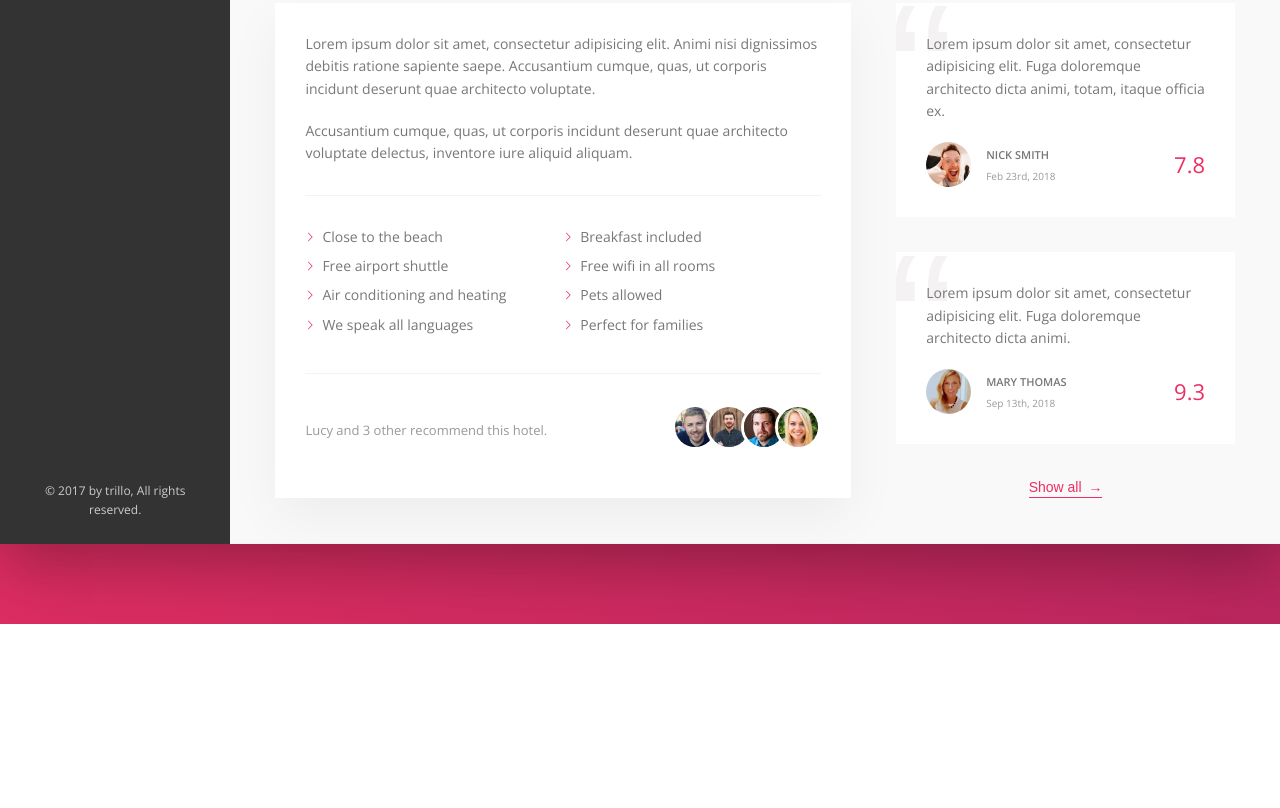
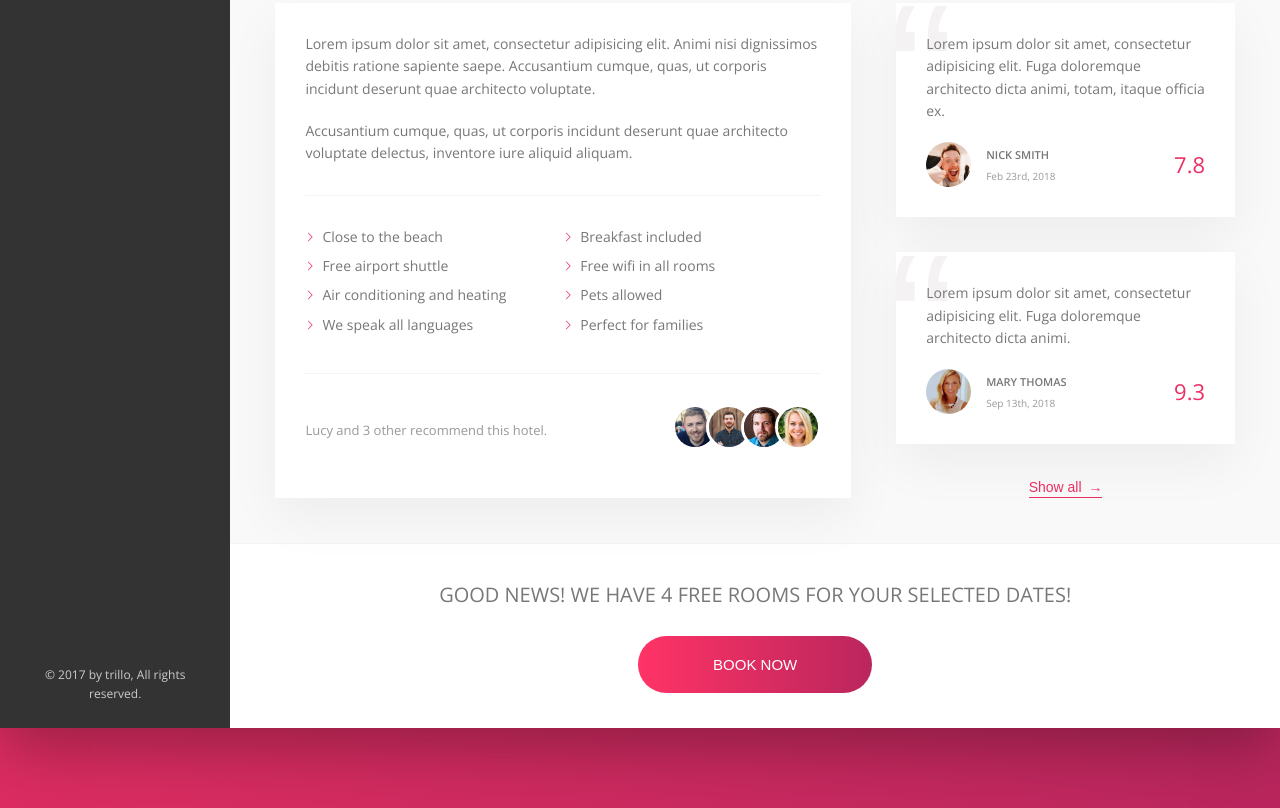
Before and after one commit to Nuzairb/Trillo, a website: page index.html in a window 1280 px wide. Shown: the part 670-1478 px from the top of the page. Before the commit the page ends 1294 px from the top, so only its background shows below. Drawn offline with nearby package versions, Linux system fonts and the light colour scheme.

Commit message:
Coded CTA and CTA button section

```diff
--- a/index.html
+++ b/index.html
@@ -187,6 +187,15 @@
                         <button class="btn-inline">Show all <span>&rarr;</span></button>
                     </div>
                 </div>
+                <div class="cta">
+                    <h2 class="cta__book-now">
+                        Good news! we have 4 free rooms for your selected dates!
+                    </h2>
+                    <button class="btn">
+                        <span class="btn__visible">Book now</span>
+                        <span class="btn__invisible">Only 4 rooms left</span>
+                    </button>
+                </div>
             </main>
         </div>
     </div>
--- a/sass/_components.scss
+++ b/sass/_components.scss
@@ -323,7 +323,6 @@
     &__count {
         margin-right: auto;
     }
-    &__friends {}
     &__photo {
         box-sizing: content-box;
         height: 4rem;
@@ -337,11 +336,11 @@
 }
 
 ///////////////////////////////////////////////////
-// RECOMMEND
+// REVIEWS
 //////////////////////////////////////////////////
 .review {
     background-color: #FFF;
-    box-shadow: var(--shadow-lignt);
+    box-shadow: var(--shadow-light);
     padding: 3rem;
     margin-bottom: 3.5rem;
     position: relative;
@@ -391,3 +390,61 @@
         z-index: 1;
     }
 }
+
+///////////////////////////////////////////////////
+// CTA
+//////////////////////////////////////////////////
+.cta {
+    padding: 3.5rem 0;
+    text-align: center;
+    &__book-now {
+        font-size: 2rem;
+        font-weight: 300;
+        text-transform: uppercase;
+        margin-bottom: 2.5rem;
+    }
+}
+
+///////////////////////////////////////////////////
+// CTA BUTTON
+//////////////////////////////////////////////////
+.btn {
+    font-size: 1.5rem;
+    font-weight: 300;
+    text-transform: uppercase;
+    border-radius: 10rem;
+    border: none;
+    background-image: linear-gradient(to right, var(--color-primary-light), var(--color-primary-dark));
+    color: #FFF;
+    position: relative;
+    overflow: hidden;
+    cursor: pointer;
+    &>* {
+        display: inline-block;
+        height: 100%;
+        width: 100%;
+        transition: all .2s;
+    }
+    &__visible {
+        padding: 2rem 7.5rem;
+    }
+    &__invisible {
+        position: absolute;
+        padding: 2rem 0;
+        left: 0;
+        top: -100%;
+    }
+    &:hover {
+        background-image: linear-gradient(to left, var(--color-primary-light), var(--color-primary-dark));
+    }
+    &:hover &__visible {
+        transform: translateY(100%);
+    }
+    &:hover &__invisible {
+        top: 0;
+    }
+    &:focus {
+        outline: none;
+        animation: pulsate 1s infinite;
+    }
+}
```
Also changed, not shown: css/style.css.
